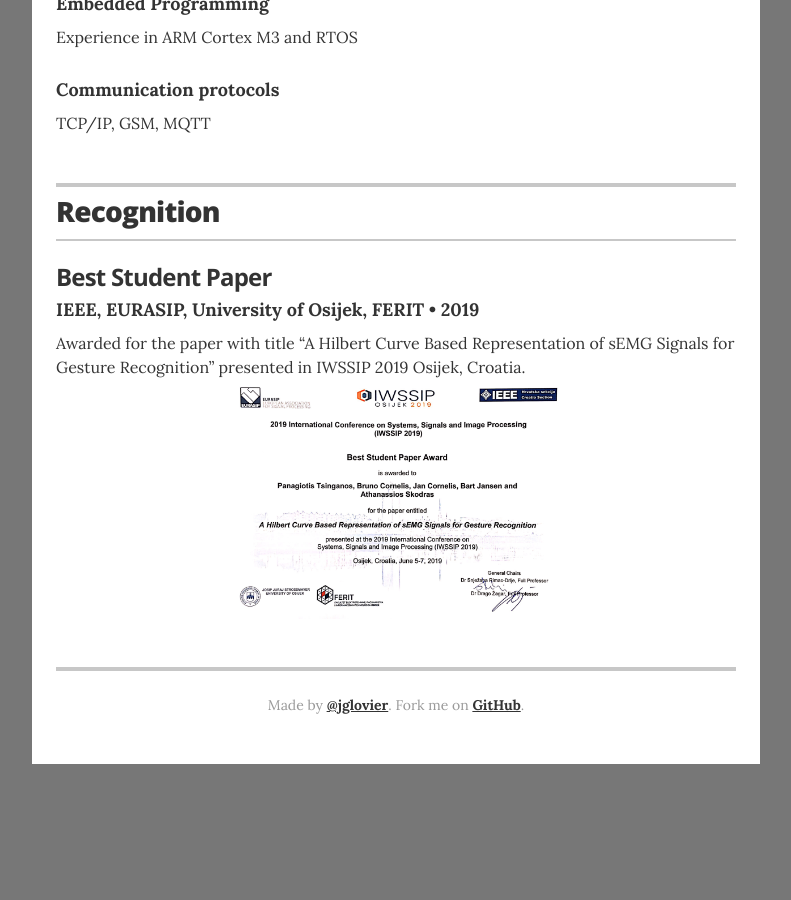
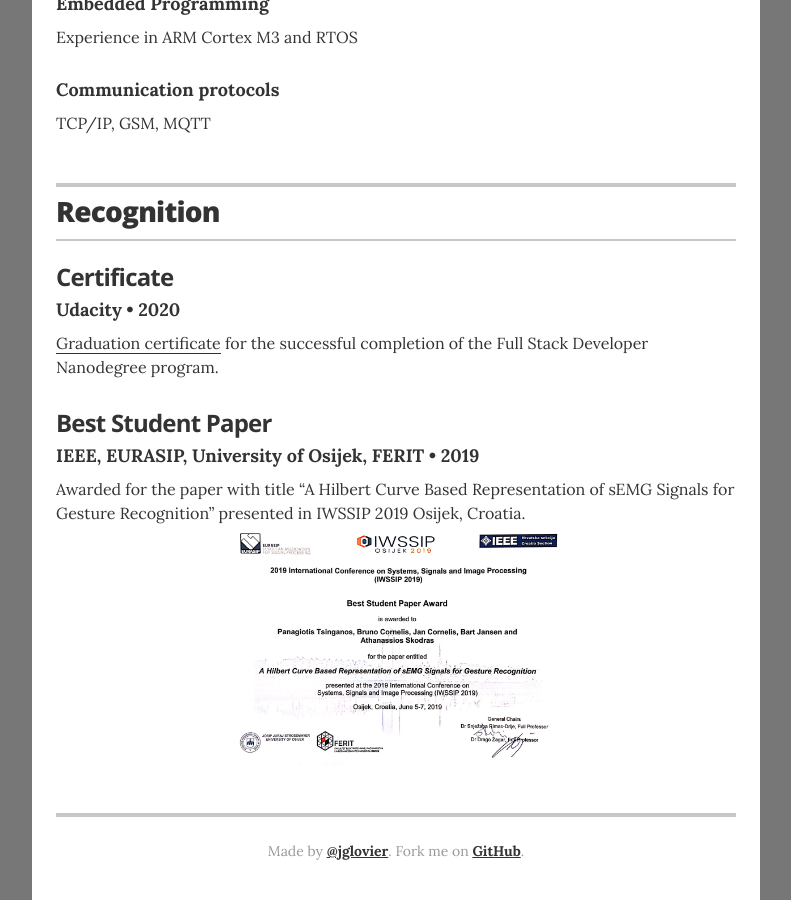
Before and after one commit to ptsinganos/ptsinganos.github.io, a Jekyll site: the page built from index.html, in a window 1280 px wide and 900 px high, scrolled down 2390 px. Shown: the whole window, without its empty margins (244-1035 px from the left). Built offline with Jekyll 4.4.1, drawn with Linux system fonts in a browser that asks for light colours; before the commit the page ends 3154 px from its top, so only the background shows below that.

Commit message:
Update recognitions.yml

```diff
--- a/_data/recognitions.yml
+++ b/_data/recognitions.yml
@@ -1,4 +1,9 @@
 # Recognitions
+- award: Certificate
+  organization: Udacity
+  year: 2020
+  summary: <a href="https://confirm.udacity.com/GDTR432H">Graduation certificate</a> for the successful completion of the Full Stack Developer Nanodegree program.
+
 - award: Best Student Paper
   organization: IEEE, EURASIP, University of Osijek, FERIT
   year: 2019
```
